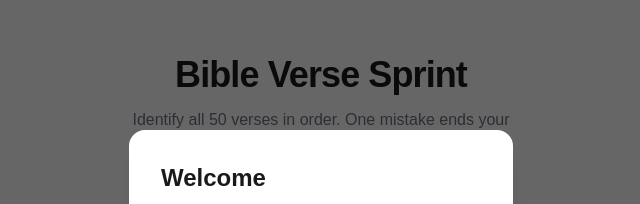
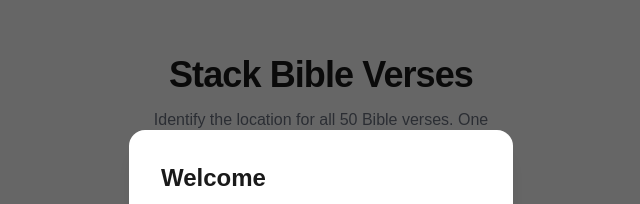
Before and after one commit to fraserbyname-spec/stacks, a Next.js app: page / in a window 1280 px wide. Shown: the part 139-343 px from the top of the page, without its empty margins (319-959 px from the left). Built offline with nearby package versions, Linux system fonts and the light colour scheme; no server answers.

Commit message:
Bible Verse Sprint v1

```diff
--- a/app/page.tsx
+++ b/app/page.tsx
@@ -66,9 +66,9 @@ export default function Home() {
       <div className="w-full max-w-sm flex flex-col items-center gap-10">
 
         <div className="text-center">
-          <h1 className="text-4xl font-bold text-[#1A1A1A] tracking-tight">Bible Verse Sprint</h1>
+          <h1 className="text-4xl font-bold text-[#1A1A1A] tracking-tight">Stack Bible Verses</h1>
           <p className="text-[#6B7280] text-base mt-3 leading-relaxed">
-            Identify all 50 verses in order. One mistake ends your run.
+            Identify the location for all 50 Bible verses. One mistake ends your run.
           </p>
         </div>
 
```
